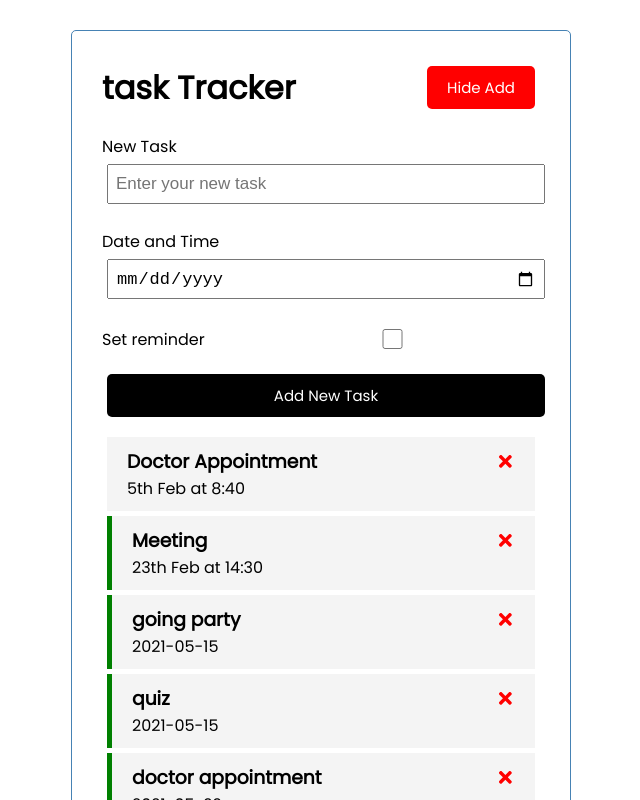
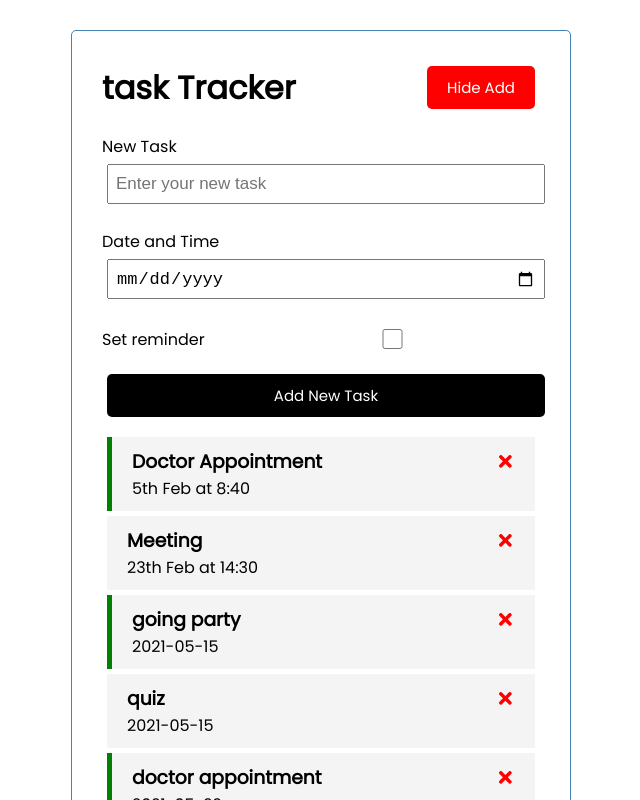
Before and after one commit to mghezel61/taskTracker, a React (Create React App) app: page / in a window 1280 px wide. Shown: the top 800 px of the page, without its empty margins (319-959 px from the left). Built offline with nearby package versions, Linux system fonts and the light colour scheme; data requests are answered from the project's data file; the HTML template or start-up script is replaced by a standard one.

Commit message:
refactor the toggle reminder for server side

```diff
--- a/db.json
+++ b/db.json
@@ -4,13 +4,13 @@
       "id": 1,
       "title": "Doctor Appointment",
       "day": "5th Feb at 8:40",
-      "reminder": false
+      "reminder": true
     },
     {
       "id": 4,
       "title": "Meeting",
       "day": "23th Feb at 14:30",
-      "reminder": true
+      "reminder": false
     },
     {
       "title": "going party",
@@ -21,7 +21,7 @@
     {
       "title": "quiz",
       "day": "2021-05-15",
-      "reminder": true,
+      "reminder": false,
       "id": 6
     },
     {
--- a/src/App.jsx
+++ b/src/App.jsx
@@ -24,31 +24,41 @@ function App() {
     const fetchedTasks = await res.json();
     return fetchedTasks;
   };
-  //Delete Task
-  const deleteTask = async (id) => {
-    await fetch(`http://localhost:5000/tasks/${id}`, {
-      method: "DELETE",
-    });
-    setTasks(tasks.filter((task) => task.id !== id));
+
+  // Fetch a task from database
+  const fetchTask = async (id) => {
+    const res = await fetch(`http://localhost:5000/tasks/${id}`);
+    const fetchedTasks = await res.json();
+    return fetchedTasks;
   };
 
   // Toggle reminder
-  const toggleReminder = (id) => {
+  const toggleReminder = async (id) => {
+    let task = await fetchTask(id);
+    const updatedTask = { ...task, reminder: !task.reminder };
+    const response = await fetch(`http://localhost:5000/tasks/${id}`, {
+      method: "PUT",
+      headers: {
+        "Content-Type": "application/json",
+      },
+      body: JSON.stringify(updatedTask),
+    });
+    const data = await response.json();
     setTasks(
       tasks.map((task) =>
-        task.id === id ? { ...task, reminder: !task.reminder } : task
+        task.id === id ? { ...task, reminder: data.reminder } : task
       )
     );
   };
 
   // Add new Task
   const addTask = async (task) => {
-    const res =  await fetch("http://localhost:5000/tasks", {
+    const res = await fetch("http://localhost:5000/tasks", {
       method: "POST",
-      headers : {
-        "Content-Type" : "application/json"
+      headers: {
+        "Content-Type": "application/json",
       },
-      body : JSON.stringify(task)
+      body: JSON.stringify(task),
     });
     const data = await res.json(res);
     setTasks([...tasks, data]);
@@ -57,6 +67,14 @@ function App() {
     // const id = Math.floor(Math.random() * 1000) + 1;
     // const newTask = { id, ...task };
     // setTasks([...tasks, task]);
+  };
+
+  //Delete Task
+  const deleteTask = async (id) => {
+    await fetch(`http://localhost:5000/tasks/${id}`, {
+      method: "DELETE",
+    });
+    setTasks(tasks.filter((task) => task.id !== id));
   };
 
   // Toggle the Add Component
--- a/src/components/AddTask.jsx
+++ b/src/components/AddTask.jsx
@@ -1,28 +1,26 @@
 import Button from "./Button";
 import Input from "./Input";
 import { useState } from "react";
-
 
 const AddTask = ({ addTask }) => {
   const [title, setTitle] = useState("");
   const [day, setDay] = useState("");
   const [reminder, setReminder] = useState(false);
 
+  const onSubmit = (e) => {
+    e.preventDefault();
 
-  const onSubmit = (e) => {
-    e.preventDefault()
-
-    if(!title || !day) {
-      alert("Please fill in the blanks")
+    if (!title || !day) {
+      alert("Please fill in the blanks");
       return;
     }
 
-    addTask({title, day, reminder})
+    addTask({ title, day, reminder });
     setTitle("");
     setDay("");
     setReminder(false);
     // !day && alert('Please enter your day');
-  }
+  };
   return (
     <form className="form-control" onSubmit={onSubmit}>
       <div className="form-control">
@@ -35,11 +33,7 @@ const AddTask = ({ addTask }) => {
         />
       </div>
       <div className="form-control">
-        <label
-          htmlFor="dateAndtime"
-        >
-          Date and Time
-        </label>
+        <label htmlFor="dateAndtime">Date and Time</label>
         <Input
           type="Date"
           id="dateAndtime"
--- a/src/components/SingleTask.jsx
+++ b/src/components/SingleTask.jsx
@@ -1,9 +1,9 @@
 import {FaTimes} from 'react-icons/fa'
-const SingleTask = ({ task, onDelete, onToggle }) => {
+const SingleTask = ({ task, onDelete, onToggle: onToggleBorder }) => {
 //   const reminder = task.reminder;
 
   return (
-    <div className={`task ${task.reminder ? 'reminder' : ''}`} onDoubleClick={()=>onToggle(task.id)}>
+    <div className={`task ${task.reminder ? 'reminder' : ''}`} onDoubleClick={()=>onToggleBorder(task.id)}>
       <h3>{task.title}
        <FaTimes onClick={()=>onDelete(task.id)}
         style={{color:"red", cursor:"pointer"}}/> </h3>
```
